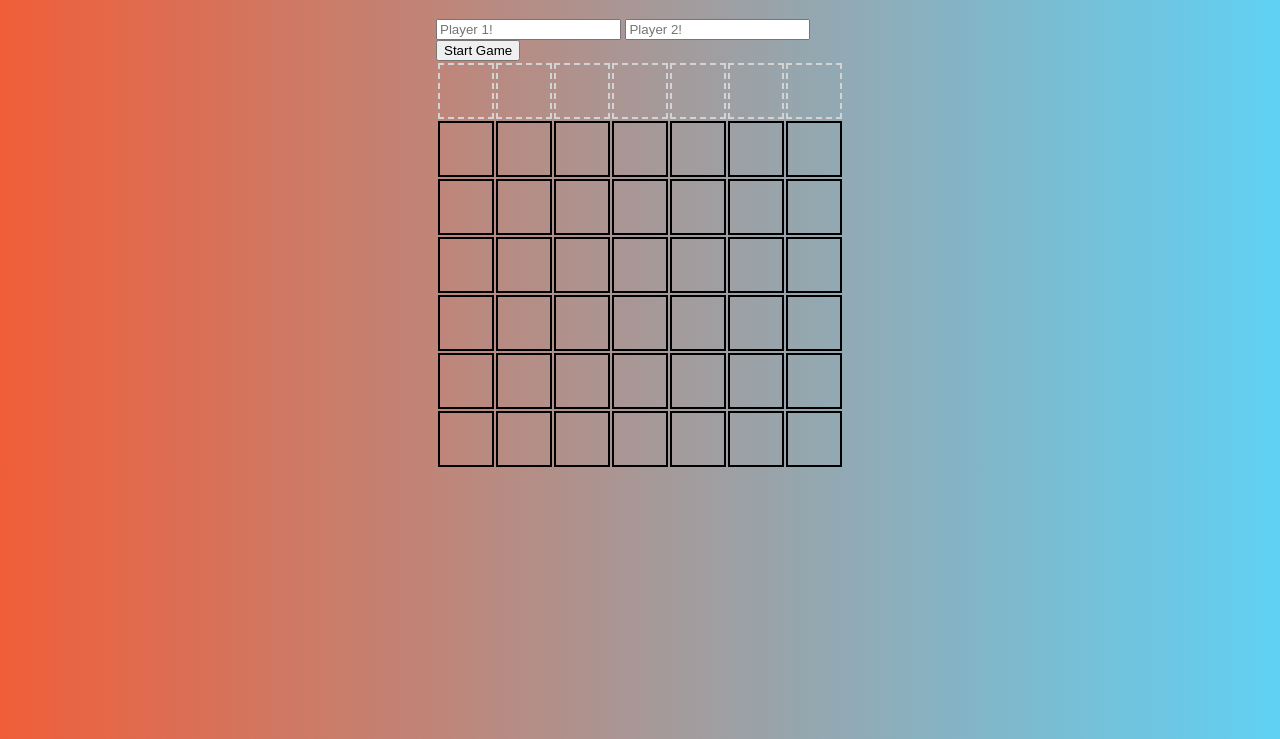
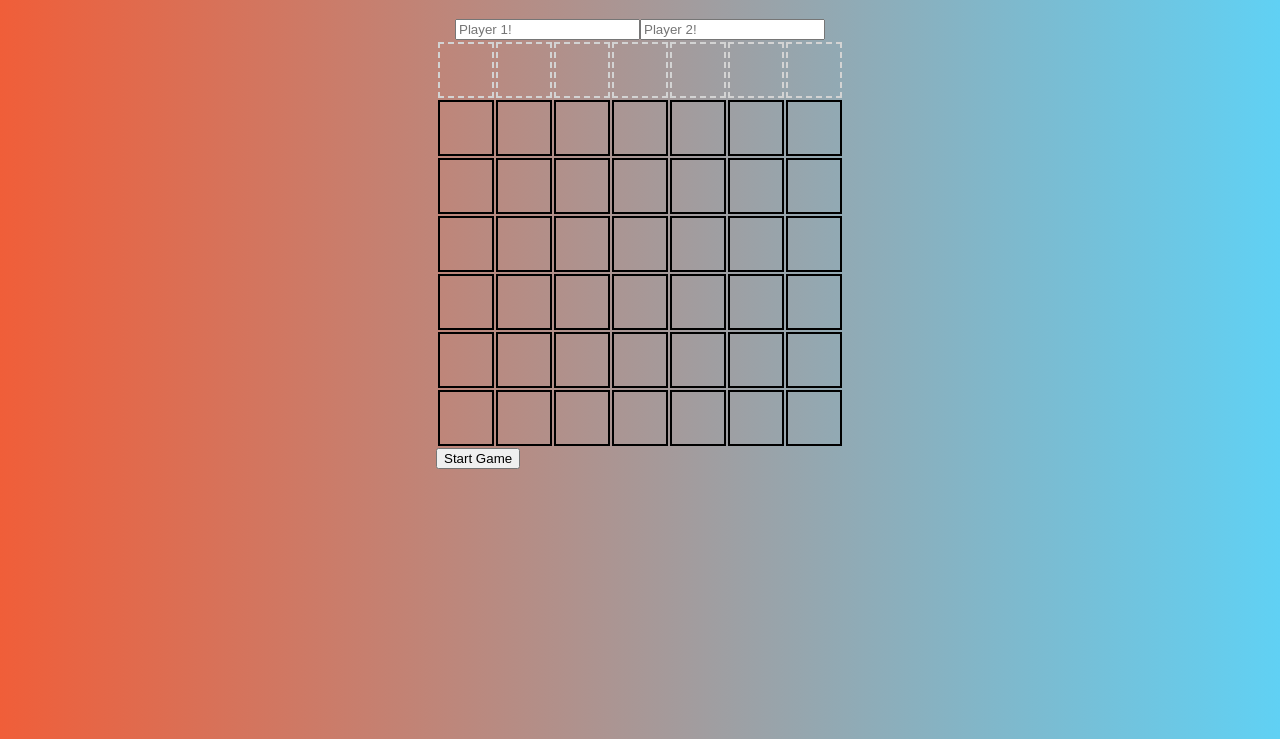
Before and after one commit to SRey08/ConnectFourOO, a plain HTML site: page index.html in a window 1280 px wide. Shown: the part 61-800 px from the top of the page. Drawn offline with Linux system fonts and the light colour scheme.

Commit message:
Minor tweaks to HTML & CSS

```diff
--- a/connect4.css
+++ b/connect4.css
@@ -10,6 +10,14 @@ body {
 h1 {
   text-align: center;
 }
+
+#player-name {
+  display: flex;
+  justify-content: center;
+  align-items: left;
+  margin-bottom: auto;
+}
+
 /* game board table */
 #board td {
   width: 50px;
--- a/index.html
+++ b/index.html
@@ -15,12 +15,12 @@
   <input type="text" name="player two" id="players" placeholder="Player 2!">
   </div>
 
-  <button id="start game">Start Game</button>
 
   <div id="game">
   <table id="board"></table>
   </div>
 
+  <button id="start game">Start Game</button>
 </div>
 
 <script src="connect4.js"></script>
```
